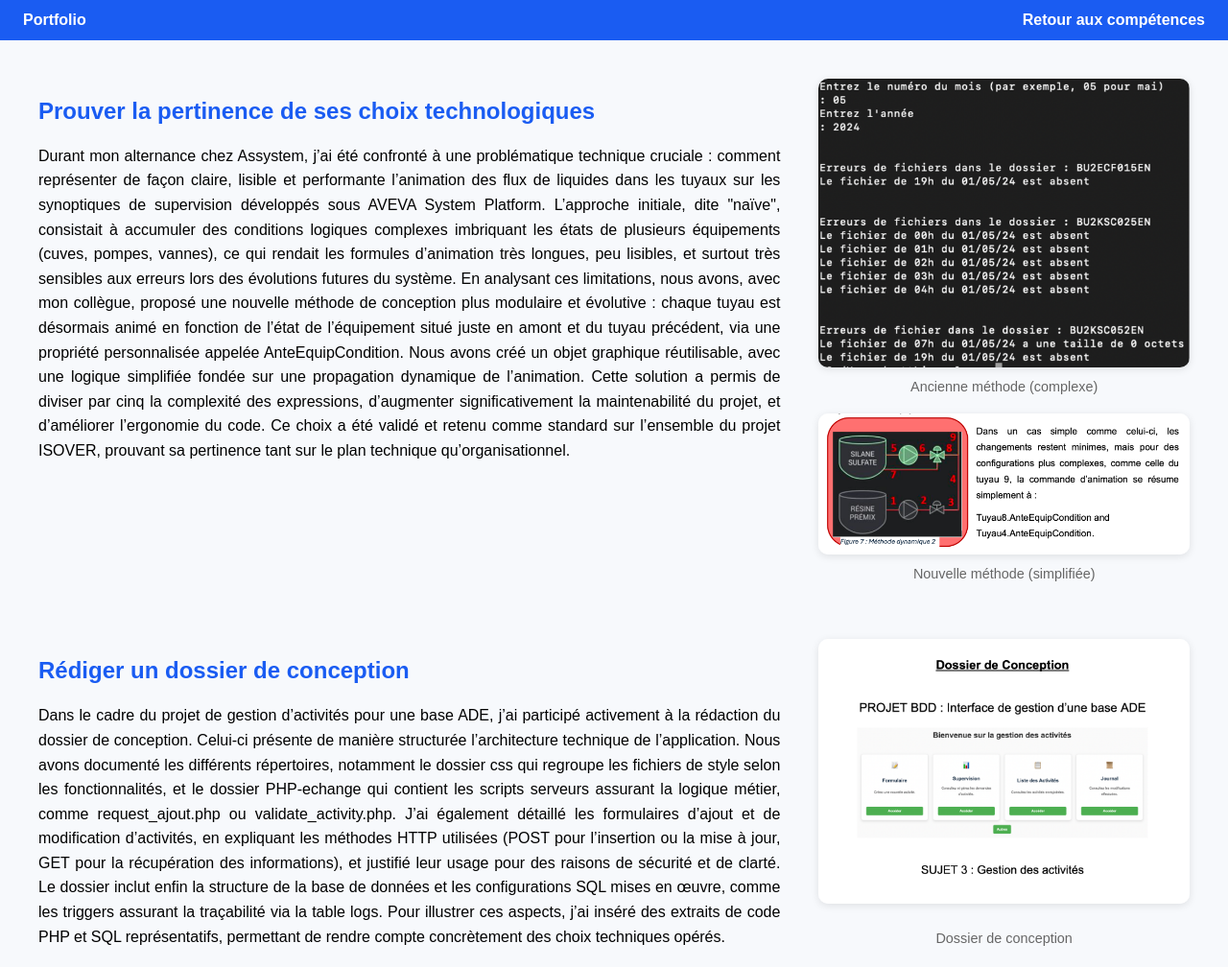
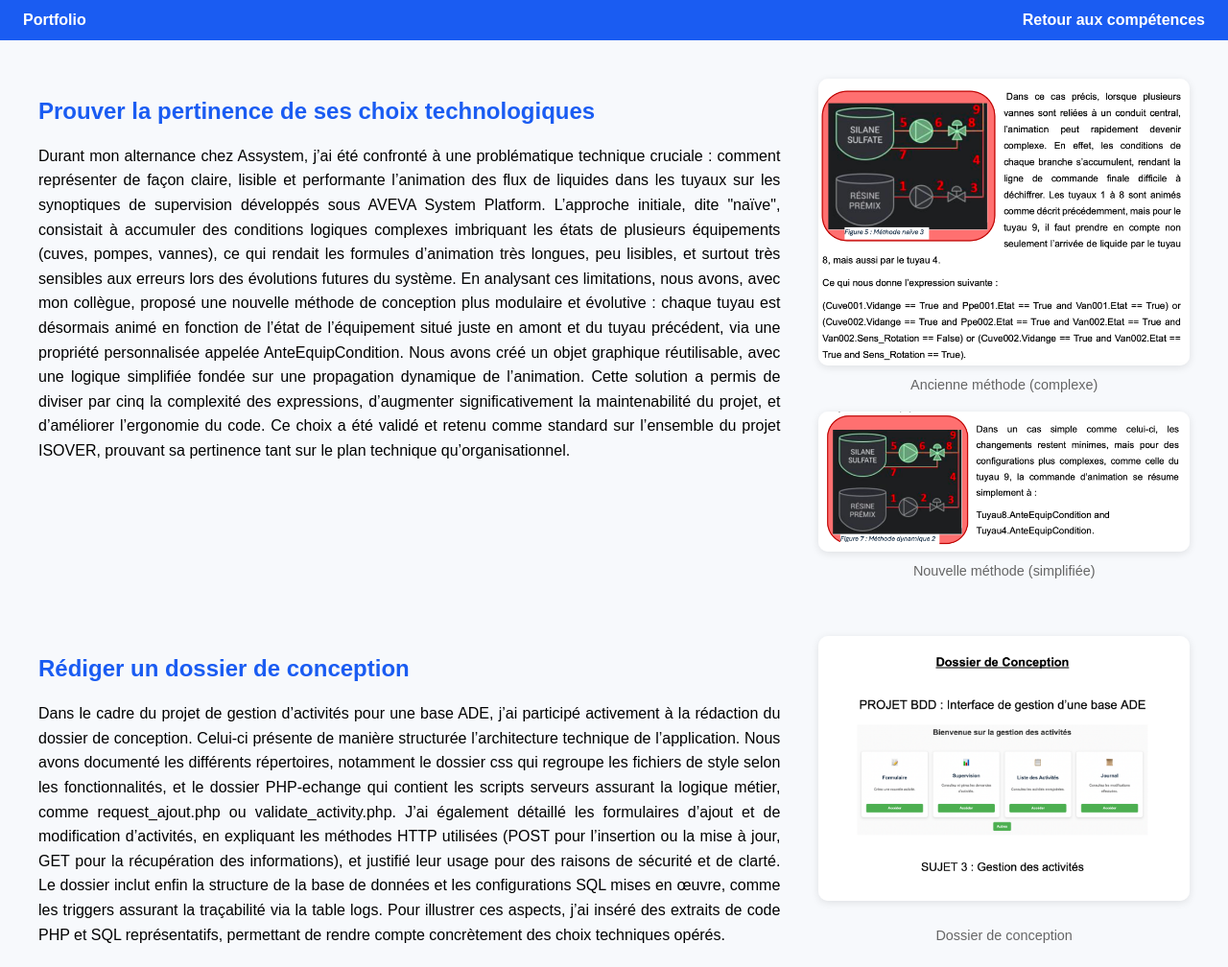
Before and after one commit to MatthisRle/MatthisRle.github.io, a plain HTML site: page ac1.html in a window 1280 px wide. Shown: the whole page at 96% size. Drawn offline with Linux system fonts and the light colour scheme.

Commit message:
Add files via upload

```diff
--- a/ac1.html
+++ b/ac1.html
@@ -96,7 +96,7 @@
     </div>
     <div class="ac-image-group" style="max-width: 500px; margin-left: auto;">
      <div>
-      <img alt="Ancienne méthode d'animation" src="img/RapportScript.png"/>
+      <img alt="Ancienne méthode d'animation" src="img/OldMethode.png"/>
       <div class="caption">
        Ancienne méthode (complexe)
       </div>
```
